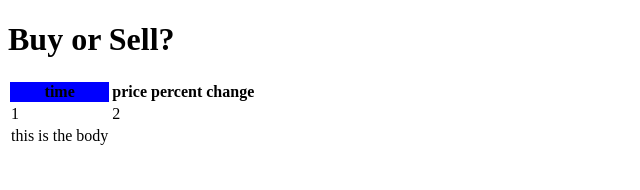
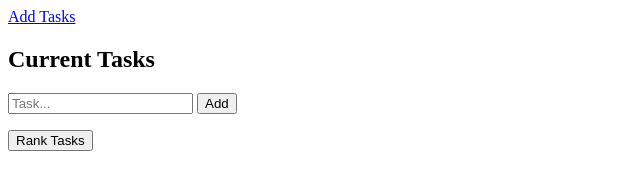
Before and after one commit to ShahriarAhnaf/Seer, an Electron app: page html/index.html in a window 800 px wide. Shown: the whole page, without its empty margins (0-640 px from the left). Drawn offline with Linux system fonts and the light colour scheme; no server answers.

Commit message:
implemented time to track api fetch speed

```diff
--- a/html/index.html
+++ b/html/index.html
@@ -1,41 +1,39 @@
 <!DOCTYPE html>
 <html>
-   <head>
   <meta charset="UTF-8">
   <!-- https://developer.mozilla.org/en-US/docs/Web/HTTP/CSP -->
   <meta http-equiv="Content-Security-Policy" content="default-src 'self'; script-src 'self'">
   <meta http-equiv="X-Content-Security-Policy" content="default-src 'self'; script-src 'self'">
+  <link rel="preconnect" href="https://fonts.googleapis.com">
+  <link rel="preconnect" href="https://fonts.gstatic.com" crossorigin>
+  <link href="https://fonts.googleapis.com/css2?family=Oswald:wght@500&family=Roboto+Condensed:wght@700&display=swap" rel="stylesheet">
+  <link rel="stylesheet" href="../styles/style.css">
+ </head>
 
-    <link rel="stylesheet" href="../styles/style.css">
-      <title>Seer</title>
-    </head>
-  <body>
+<body id="body">
+  <nav>
+    <a href="index.html">Add Tasks</a>
+    <div class="line"></div>
+  </nav>
 
-    <div id="chartContainer" style="height: 400px; width: 100%;">
+  <h2>Current Tasks</h2>
 
+  <div class="input-area">
+    <div class="enter">
+      <input type="text", id="zero", placeholder="Task...">
+      <button id="add" class="Btn">Add</button>
     </div>
-    <h1>Buy or Sell?</h1>
-      <div class="stock-graph">
-        <table id="stockInfo">
-            <thead>
-              <tr>
-                <th id="time">time</th>
-                <th>price</th>
-                <th>percent change</th>
-              </tr>
-              <tr>
-                <td>1</td>
-                <td>2</td>
-              </tr>
-            </thead>
-            <tbody>
-              <td>this is the body</td>
-            </tbody>
-        </table>
+    <div class="listed-items">
+      <ul id="tasks">
+      </ul>
     </div>
-      <div class="prices">
-      <p id= "price1"></p>
+    <div class="footer">
+      <button id="submit" class="Btn" >Rank Tasks</button>
     </div>
+  </div>
+
+
+
 
       <script src="../js/logic.js"></script>
       <script src="../main.js"></script>
--- a/main.js
+++ b/main.js
@@ -17,6 +17,7 @@ function createWindow () {
     createWindow()
   });
 
+  const Time = Date.now();
 
 
   yFinance.quote({
@@ -25,4 +26,6 @@ function createWindow () {
     }, function(err, quote) {
       var price = quote.price.regularMarketPrice;
       console.log(price);
+      const elapsed = Date.now() - Time;
+    console.log(elapsed);
   });
```
Lines whose indentation alone changed are shown as unchanged.
